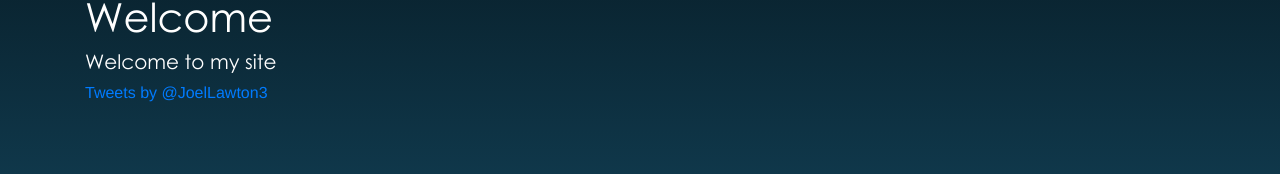
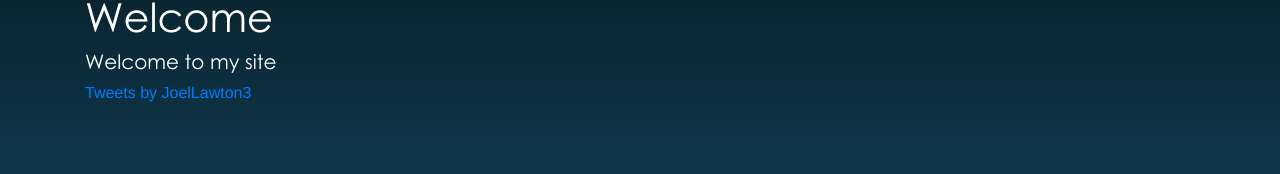
Before and after one commit to jslawtn/Joel-Lawton-Portfolio, a Vue app: page / in a window 1280 px wide. Shown: the part 138-312 px from the top of the page. Built offline with nearby package versions, Linux system fonts and the light colour scheme.

Commit message:
Added embedded twitter timeline

```diff
--- a/public/index.html
+++ b/public/index.html
@@ -15,4 +15,5 @@
     <div id="app"></div>
     <!-- built files will be auto injected -->
   </body>
+
 </html>
--- a/src/views/Home.vue
+++ b/src/views/Home.vue
@@ -3,18 +3,24 @@
     <div class="mb-4">
       <h1>Welcome</h1>
       <h5>Welcome to my site</h5>
-      <a class="twitter-timeline" data-width="300" data-height="500" data-theme="dark" data-link-color="#2B7BB9" href="https://twitter.com/JoelLawton3">Tweets by @JoelLawton3</a>
+      <a class="twitter-timeline" data-width="300" data-height="500" href="https://twitter.com/JoelLawton3?ref_src=twsrc%5Etfw">Tweets by JoelLawton3</a>
+
     </div>
     <ContentRow></ContentRow>
   </div>
 </template>
-<script async src="https://platform.twitter.com/widgets.js" charset="utf-8"></script>
+
 <script>
 import ContentRow from '../components/ContentRow.vue';
 export default {
   name: 'home',
   components:{
     ContentRow
+  },
+  created: function(){
+    let recaptchaScript = document.createElement('script')
+    recaptchaScript.setAttribute('src', 'https://platform.twitter.com/widgets.js')
+    document.body.appendChild(recaptchaScript)
   }
 }
 </script>
```
